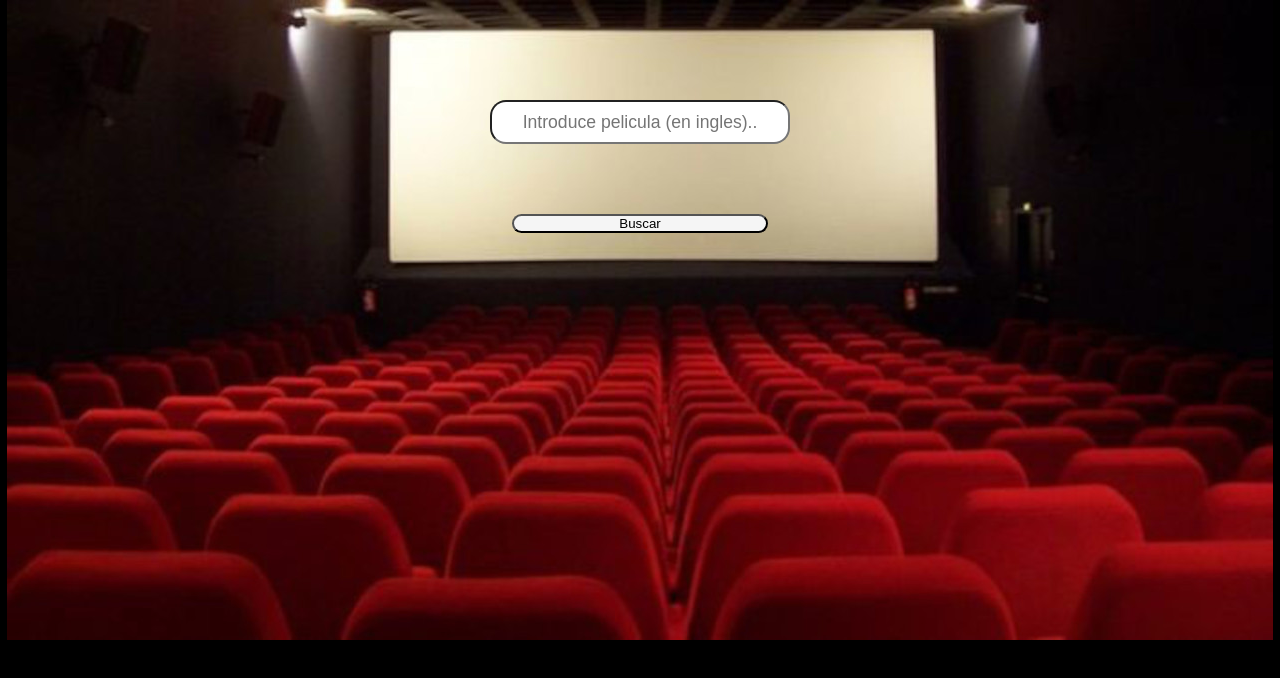
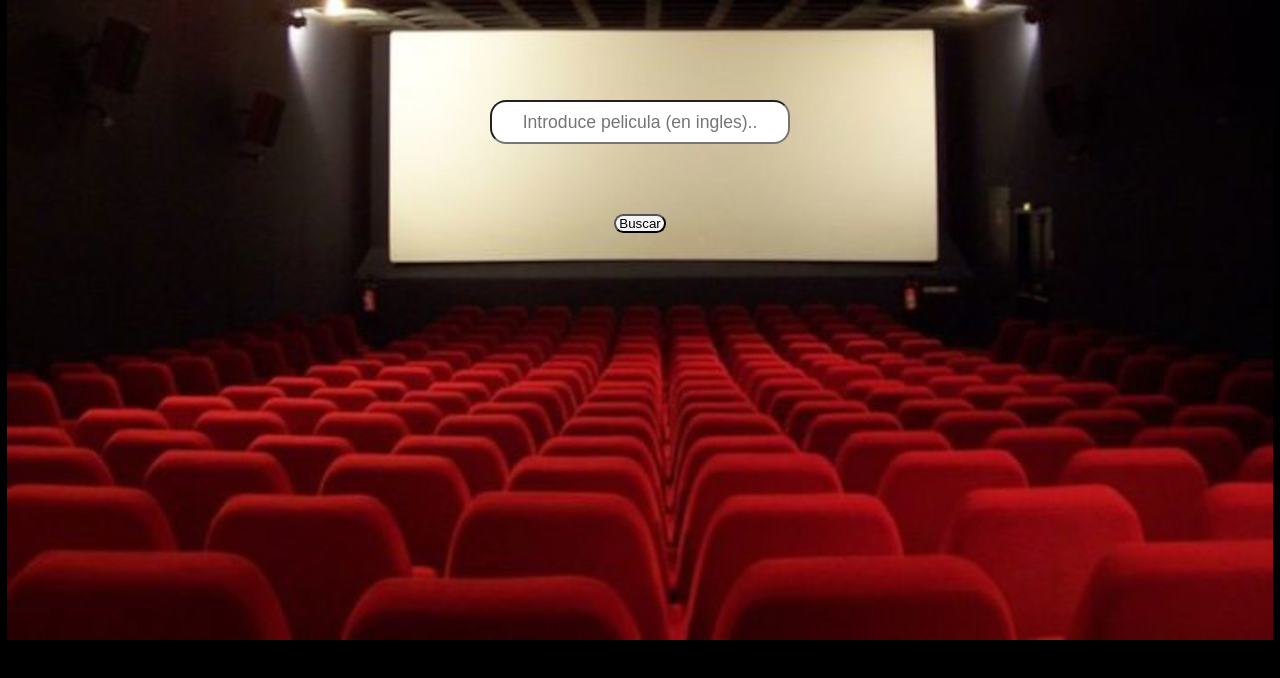
Before and after one commit to FranciscoGarcia73/myfilm, a React (Create React App) app: page / in a window 1280 px wide. Shown: the top 678 px of the page. Built offline with nearby package versions, Linux system fonts and the light colour scheme; no server answers.

Commit message:
subida de codigo

```diff
--- a/src/index.css
+++ b/src/index.css
@@ -37,7 +37,7 @@ body {
 .boton{
  background-color: whitesmoke;
  border-radius: 16px;
- width: 20%;
+ width: 4%;
 
 }
 .ref{
```
